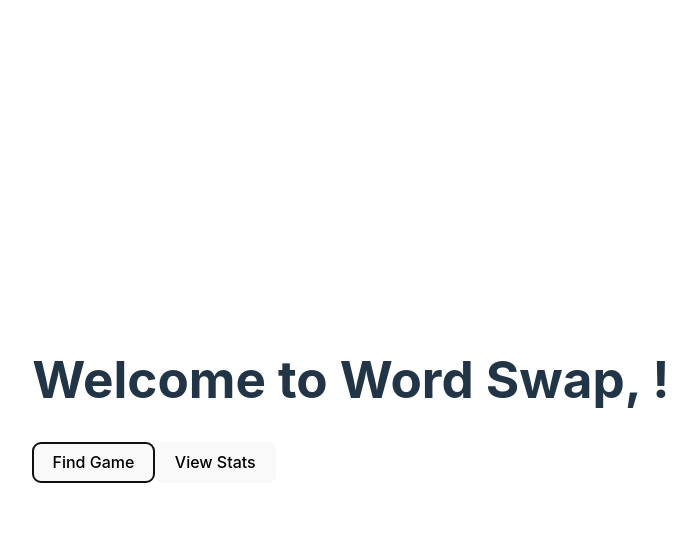
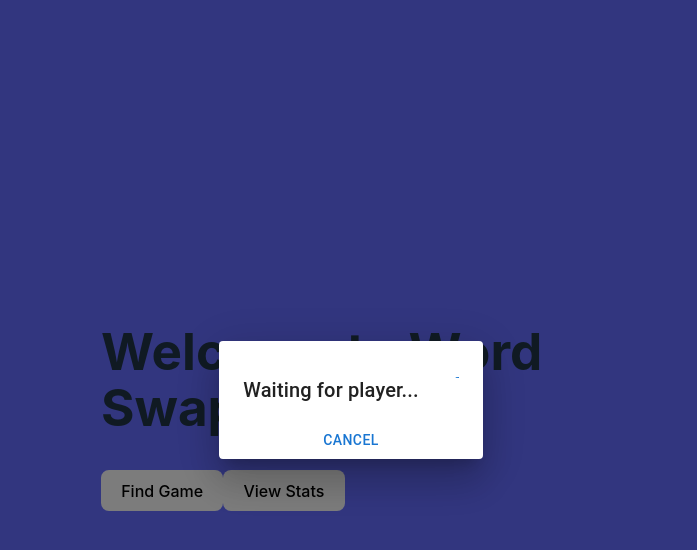
Before and after one commit to fkamouacs/WordSwap, a React (Vite) app in the folder frontend/: page / in a window 1280 px wide. Both pictures are taken after a click on the button "Find Game". Shown: the top 550 px of the page, without its empty margins (289-986 px from the left). Built offline with nearby package versions, Linux system fonts and the light colour scheme; no server answers.

Commit message:
home screen to game screen and added waiting modal

```diff
--- a/frontend/src/App.css
+++ b/frontend/src/App.css
@@ -2,7 +2,7 @@
   max-width: 500px;
   width:500px;
   padding: 10px;
-  overflow: auto;
+  overflow: visible;
 }
 
 .logo {
--- a/frontend/src/App.jsx
+++ b/frontend/src/App.jsx
@@ -1,6 +1,6 @@
 import React from "react";
 import PageDirectory from "./components/page_directory";
-
+import "./App.css"
 
 function App() {
   return (
--- a/frontend/src/components/HomePage.jsx
+++ b/frontend/src/components/HomePage.jsx
@@ -1,8 +1,12 @@
 import React, { useState, useEffect } from "react";
 import axios from 'axios';
+import WaitingModal from "./waiting_modal";
 
-function HomePage(){
-    const [playerName, setPlayerName] = useState('');
+function HomePage({playerName,setPlayerName,find_game,setStatPage,stop_find_game}){
+
+
+    const [openWaitModal, setOpenWaitModal] = useState(false)
+
 
     useEffect(() => {
         // Fetch player name from the server
@@ -16,19 +20,32 @@ function HomePage(){
     }, []);
 
     const handleFindGame = () => {
-
-        console.log("Find Game Button Clicked");
+        setOpenWaitModal(true)
+        find_game()
     };
     const handleViewStats = () => {
-        console.log("View Stats Button Clicked");
+        setStatPage()
     };
 
-    return(
+    const handleCancelButton = () => {
+        setOpenWaitModal(false)
+        stop_find_game()
+    }
+
+    return(<>
+        <WaitingModal
+            stop_find_game={stop_find_game}
+            handleCancelButton={handleCancelButton}
+            openWaitModal={openWaitModal}
+        />
         <div>
             <h1>Welcome to Word Swap, {playerName}!</h1>
             <button onClick={handleFindGame}>Find Game</button>
             <button onClick={handleViewStats}>View Stats</button>
         </div>
+
+        </>
+
     );
 }
 
--- a/frontend/src/components/StatsScreen.jsx
+++ b/frontend/src/components/StatsScreen.jsx
@@ -43,15 +43,8 @@ useEffect(() => {
     socket.emit("init games");
 
     socket.on("init games", (games) => {
-
       setGames(games);
-
-
     });
-
-    socket.on("update games", (games) => {
-      setGames(games);
-    })
 
     // Cleanup listener on component unmount
     return () => {
--- a/frontend/src/components/page_directory.jsx
+++ b/frontend/src/components/page_directory.jsx
@@ -31,20 +31,6 @@ export default function PageDirectory(){
 
     const [socket] = useState(io('http://localhost:5000'))
 
-    async function handleButton(){
-        await axios.get('http://localhost:5000/')
-          .then((response) => {
-            console.log(response.data.playerName)
-            setPlayerName(response.data.playerName);
-
-            socket.emit("find game", response.data.playerName)
-
-          })
-          .catch((error) => {
-            console.error('Error fetching player name:', error);
-          });
-        // socket.emit("find game")
-    }
 
     socket.on("game starting", (countdown) => {
         console.log(countdown)
@@ -52,14 +38,7 @@ export default function PageDirectory(){
 
 
 
-    // useEffect(() => {
-    //     console.log(playerName)
-    //     socket.on("game created successfully", async (gameId) => {
-    //         setGameRoom(gameId);
-    //         console.log(playerName)
-    //         socket.emit("set word", "mouse", playerName)
-    //     })
-    // }, [playerName]);
+
 
     socket.on("game created successfully", async (gameId) => {
         setGameRoom(gameId);
@@ -77,9 +56,29 @@ export default function PageDirectory(){
         setPage(PAGE_MODE.HOME)
     }
 
+    function find_game(){
+        socket.emit("find game", playerName)
+    }
+
+    function stop_find_game(){
+        socket.emit("stop find game", playerName)
+    }
+
+    function setStatPage(){
+        setPage(PAGE_MODE.VIEW_STAT)
+    }
+
     switch (PAGE){
         case PAGE_MODE.HOME:
-            return(<><HomePage/></>)
+            return(<>
+                <HomePage
+                playerName={playerName}
+                setPlayerName={setPlayerName}
+                find_game={find_game}
+                setStatPage={setStatPage}
+                stop_find_game={stop_find_game}
+                />
+            </>)
         case PAGE_MODE.WAITING_ROOM:
             return(<>
             <TextField onChange={(event) => {setPlayerName(event.target.value)}}></TextField>
@@ -89,7 +88,6 @@ export default function PageDirectory(){
             return(<>
             <InGamePage
                 socket={socket}
-                setPage={setPage}
                 playerName={playerName}
                 opponentName={opponentName}
                 setHomePage={setHomePage}
--- /dev/null
+++ b/frontend/src/components/waiting_modal.jsx
@@ -0,0 +1,15 @@
+import {CircularProgress,Dialog,DialogTitle,Button} from '@mui/material';
+
+export default function WaitingModal({openWaitModal,handleCancelButton}) {
+    return (
+        <Dialog open={openWaitModal}>
+          <DialogTitle>
+              Waiting for player...
+              <CircularProgress />
+          </DialogTitle>
+          <Button
+            onClick={handleCancelButton}
+        >Cancel</Button>
+      </Dialog>
+    );
+  }
--- a/frontend/src/index.css
+++ b/frontend/src/index.css
@@ -31,6 +31,7 @@ body {
   min-width: 320px;
   min-height: 100vh;
   justify-content: center;
+  background-color: #646cff;
 }
 
 h1 {
```
Also changed, not shown: 2 other files (tests, documents, lock files or other folders).
